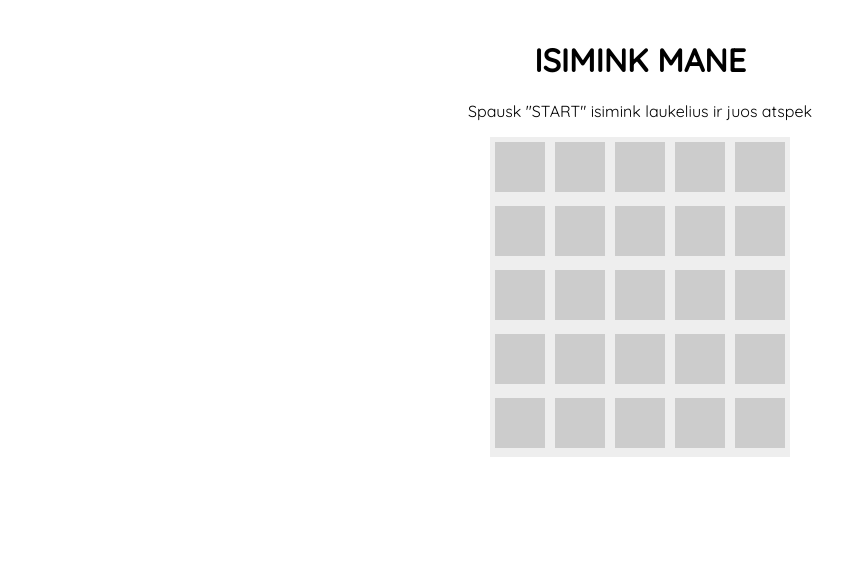
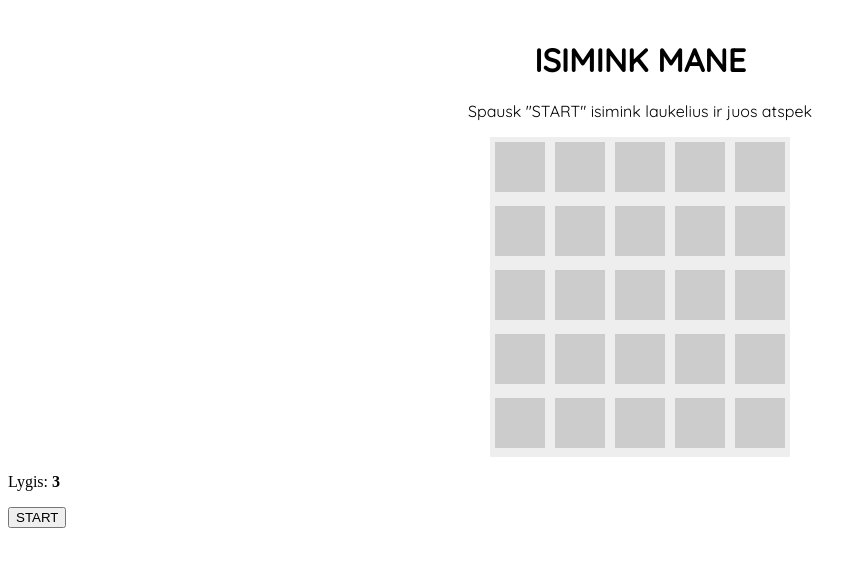
Before and after one commit to agotesman4/game-ISIMINK-MANE, a Vue app: page / in a window 1280 px wide. Shown: the top 566 px of the page, without its empty margins (0-866 px from the left). Built offline with nearby package versions, Linux system fonts and the light colour scheme.

Commit message:
added button and diffuclt

```diff
--- a/src/components/Board.vue
+++ b/src/components/Board.vue
@@ -2,6 +2,10 @@
   <div class="wrapper">
     <BoardItem v-for="i in 25" :key="'item-' + i" />
   </div>
+
+  <p class="difficult">Lygis: <strong>3</strong></p>
+
+  <button>START</button>
 </template>
 
 <script>
```
